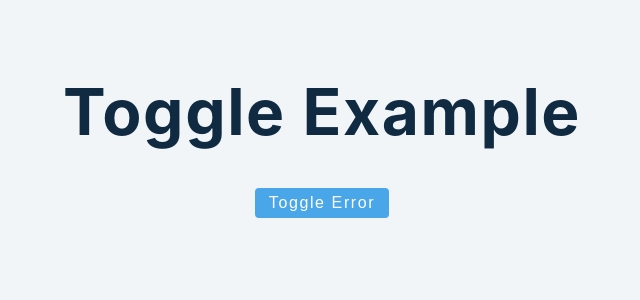
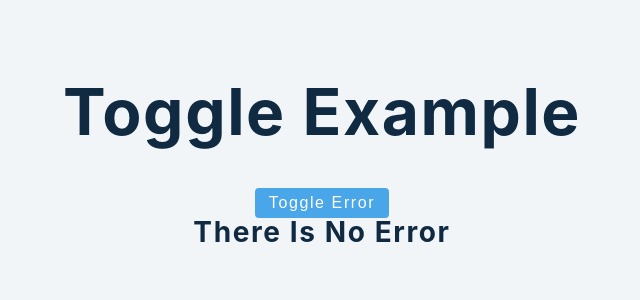
Before and after one commit to williamadahl/use-state-project, a React (Create React App) app: page / in a window 1280 px wide. Shown: the top 300 px of the page, without its empty margins (318-958 px from the left). Built offline with nearby package versions, Linux system fonts and the light colour scheme.

Commit message:
exapmle with ternary operator for conditional rendering

```diff
--- a/src/conditionalRendering/short-circuit-eval.js
+++ b/src/conditionalRendering/short-circuit-eval.js
@@ -1,10 +1,16 @@
 import React, {useState, useEffect} from 'react';
 /*
+* SHORT CIRCUITING
+* --------------------------
 * Short circuiting is very useful for conditional rendering.
 * 'false' + || (whatever) -> whatever
 * 'true' + || (whatever) -> 'true'
 * 'false' + && (whatever) -> 'false'
 * 'true' + && (whatever) -> whatever
+*
+* TERNARY OPERATOR
+* --------------------------
+* 'evaluation' ? ( 'true') : ('false')
 * */
 
 
@@ -24,6 +30,13 @@ const ShortCircuit = () =>{
           <h1>Toggle example</h1>
           <button className = 'btn' onClick={() => setIsError(!isError)}> Toggle error </button>
           {isError && <h3>Error...</h3>}
+          {isError ? (
+              <p> there is an error...</p>
+          ): (
+              <div>
+                  <h3> there is no error </h3>
+              </div>
+          )}
       </>
     );
 
```
Also changed, not shown: 1 other file (tests, documents, lock files or other folders).
